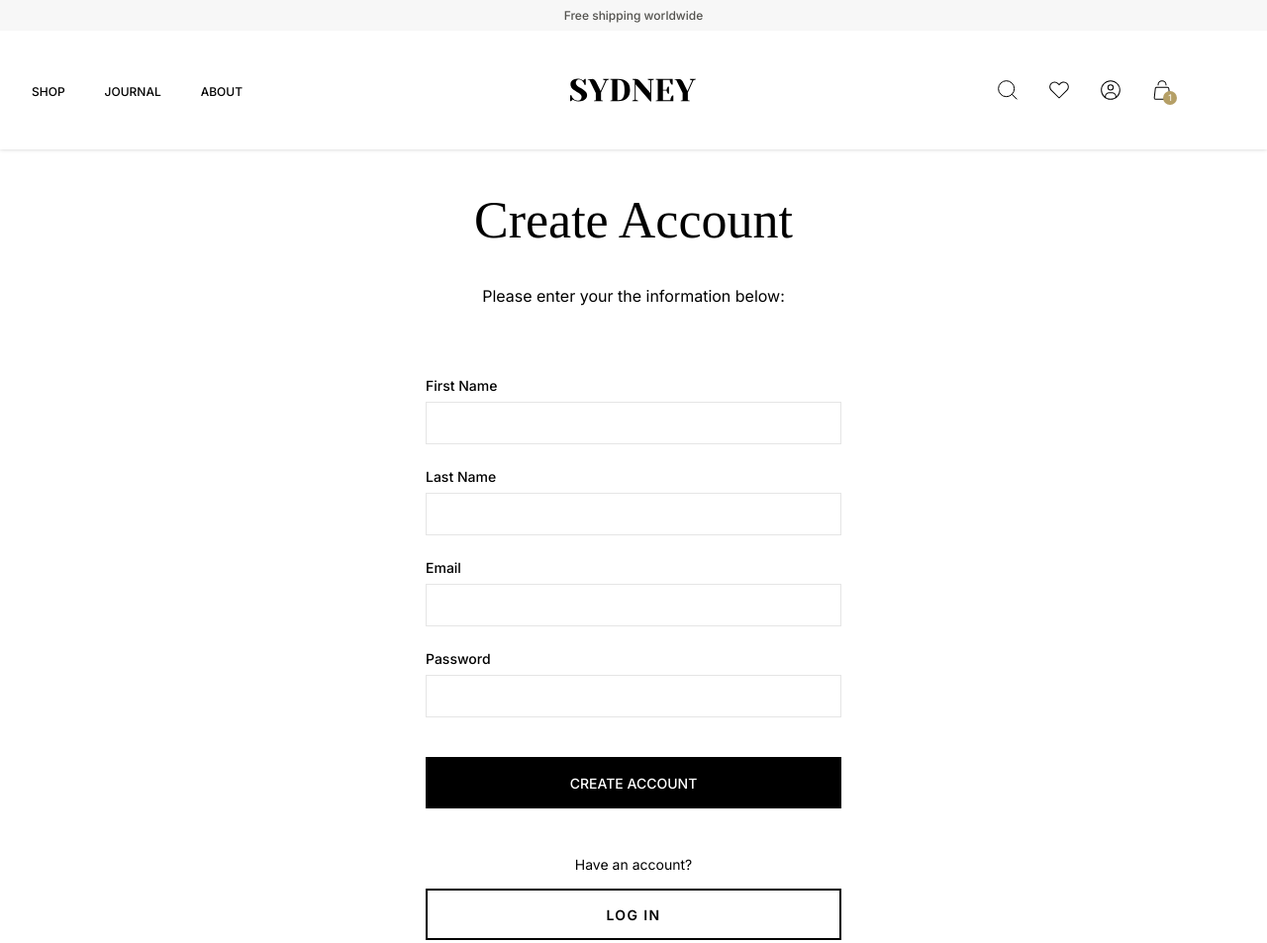
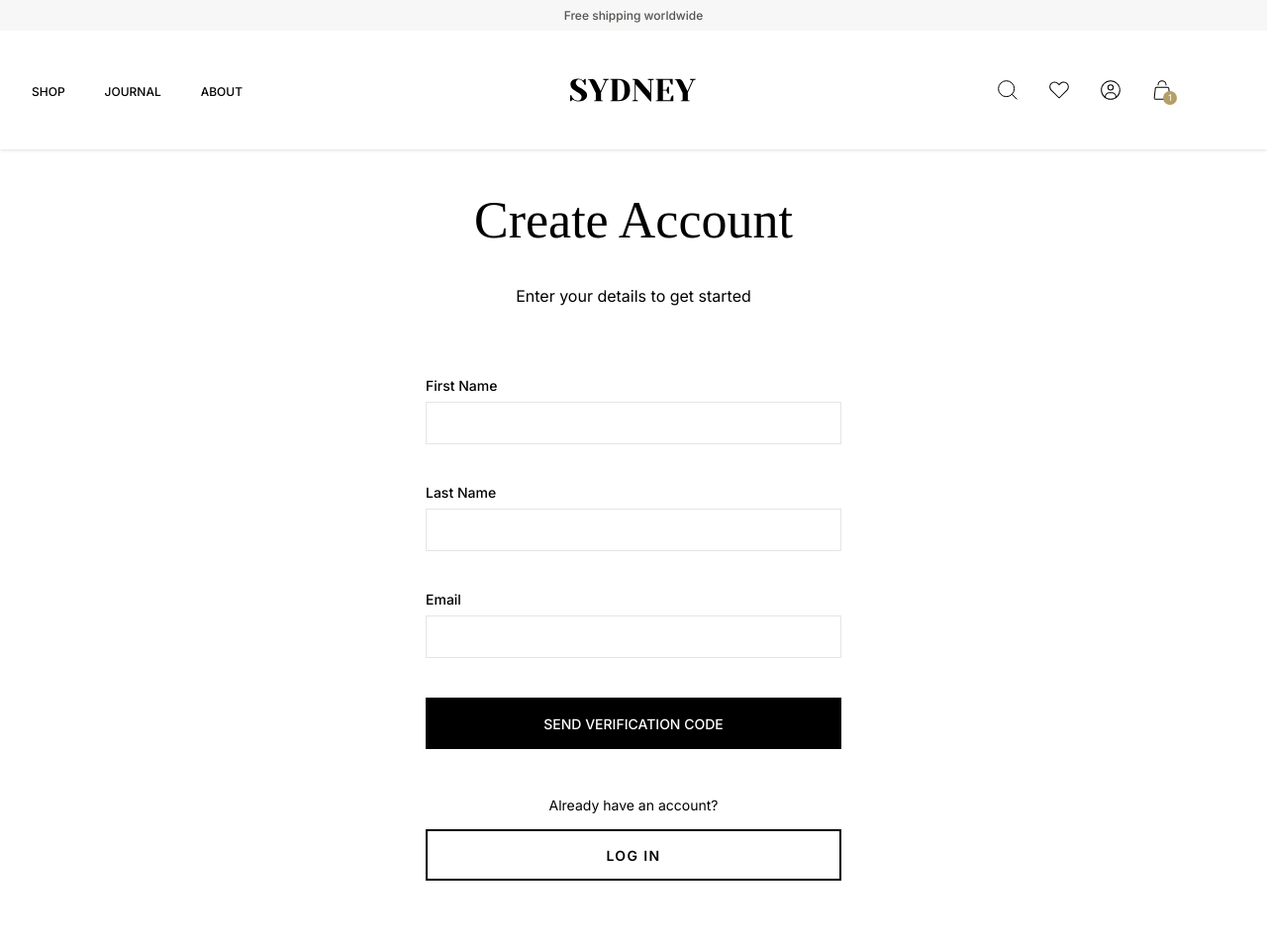
Before and after one commit to afterresultcounselling-ai/Ecommerce, a Gatsby site: page /signup in a window 1280 px wide. Shown: the top 953 px of the page at 99% size. Built offline with nearby package versions, Linux system fonts and the light colour scheme; Gatsby itself is replaced by a stand-in of ours; a web font is replaced by a local one.

Commit message:
Update signup.js

```diff
--- a/src/pages/signup.js
+++ b/src/pages/signup.js
@@ -1,10 +1,5 @@
-import React, { useState } from 'react';
+import React, { useState, useRef, useEffect } from 'react';
 import { navigate } from 'gatsby';
-import {
-  validateEmail,
-  validateStrongPassword,
-  isEmpty,
-} from '../helpers/general';
 import * as styles from './signup.module.css';
 
 import AttributeGrid from '../components/AttributeGrid/AttributeGrid';
@@ -12,128 +7,195 @@ import Layout from '../components/Layout/Layout';
 import FormInputField from '../components/FormInputField/FormInputField';
 import Button from '../components/Button';
 
-const SignupPage = (props) => {
-  const initialState = {
-    firstName: '',
-    lastName: '',
-    email: '',
-    password: '',
+// ── CONFIG ──────────────────────────────────────────────────────────────────
+const EMAILJS_SERVICE  = 'service_e4fso3l';
+const EMAILJS_TEMPLATE = 'template_h3ygh8c';
+const EMAILJS_PUBLIC   = 'nFt7Ce9WQYXL-GF4E';
+const APPS_SCRIPT_URL  = 'YOUR_APPS_SCRIPT_URL'; // replace after deploying Apps Script
+// ────────────────────────────────────────────────────────────────────────────
+
+const loadEmailJS = () =>
+  new Promise((resolve) => {
+    if (window.emailjs) { resolve(window.emailjs); return; }
+    const s = document.createElement('script');
+    s.src = 'https://cdn.jsdelivr.net/npm/@emailjs/browser@4/dist/email.min.js';
+    s.onload = () => {
+      window.emailjs?.init(EMAILJS_PUBLIC);
+      resolve(window.emailjs || null);
+    };
+    s.onerror = () => resolve(null);
+    document.head.appendChild(s);
+  });
+
+const SignupPage = () => {
+  // ── form state ─────────────────────────────────────────────────────────
+  const [form, setForm]           = useState({ firstName: '', lastName: '', email: '' });
+  const [errors, setErrors]       = useState({});
+  const [otpStep, setOtpStep]     = useState(false);
+  const [otp, setOtp]             = useState(['', '', '', '', '', '']);
+  const [otpError, setOtpError]   = useState('');
+  const [loading, setLoading]     = useState(false);
+  const [resendTimer, setResendTimer] = useState(0);
+  const otpRefs = useRef([]);
+  const timerRef = useRef(null);
+
+  useEffect(() => () => clearInterval(timerRef.current), []);
+
+  // ── helpers ────────────────────────────────────────────────────────────
+  const startResendTimer = () => {
+    setResendTimer(30);
+    clearInterval(timerRef.current);
+    timerRef.current = setInterval(() => {
+      setResendTimer((t) => { if (t <= 1) { clearInterval(timerRef.current); return 0; } return t - 1; });
+    }, 1000);
   };
 
-  const errorState = {
-    firstName: '',
-    lastName: '',
-    email: '',
-    password: '',
+  const validate = () => {
+    const e = {};
+    if (!form.firstName.trim()) e.firstName = 'First name is required';
+    if (!form.lastName.trim())  e.lastName  = 'Last name is required';
+    if (!/^[^\s@]+@[^\s@]+\.[^\s@]+$/.test(form.email)) e.email = 'Enter a valid email address';
+    setErrors(e);
+    return Object.keys(e).length === 0;
   };
 
-  const [signupForm, setSignupForm] = useState(initialState);
-  const [errorForm, setErrorForm] = useState(errorState);
+  const generateOtp = () => Math.floor(100000 + Math.random() * 900000).toString();
 
-  const handleChange = (id, e) => {
-    const tempForm = { ...signupForm, [id]: e };
-    setSignupForm(tempForm);
-  };
-
-  const handleSubmit = (e) => {
-    e.preventDefault();
-    let validForm = true;
-    const tempError = { ...errorState };
-
-    if (isEmpty(signupForm.firstName) === true) {
-      tempError.firstName = 'Field required';
-      validForm = false;
+  const sendOtp = async () => {
+    if (!validate()) return;
+    setLoading(true);
+    const code = generateOtp();
+    try {
+      const ejs = await loadEmailJS();
+      if (ejs) {
+        await ejs.send(EMAILJS_SERVICE, EMAILJS_TEMPLATE, {
+          email:    form.email,
+          passcode: code,
+          time:     '5 minutes',
+        });
       }
-
-    if (isEmpty(signupForm.lastName) === true) {
-      tempError.lastName = 'Field required';
-      validForm = false;
-    }
-
-    if (validateEmail(signupForm.email) !== true) {
-      tempError.email =
-        'Please use a valid email address, such as user@example.com.';
-      validForm = false;
-    }
-
-    if (validateStrongPassword(signupForm.password) !== true) {
-      tempError.password =
-        'Password must have at least 8 characters, 1 lowercase, 1 uppercase and 1 numeric character.';
-      validForm = false;
-    }
-
-    if (validForm === true) {
-      setErrorForm(errorState);
-      navigate('/accountSuccess');
-      window.localStorage.setItem('key', 'sampleToken');
-      //create account endpoint
-    } else {
-      setErrorForm(tempError);
+      // log to Apps Script (fire-and-forget)
+      fetch(APPS_SCRIPT_URL, {
+        method: 'POST',
+        headers: { 'Content-Type': 'text/plain' },
+        body: JSON.stringify({ action: 'logOtpSent', email: form.email }),
+      }).catch(() => {});
+    } catch (_) {
+      // OTP still stored even if email fails
+    } finally {
+      sessionStorage.setItem(
+        'signupOTP',
+        JSON.stringify({ code, email: form.email, expiry: Date.now() + 5 * 60 * 1000 })
+      );
+      setOtpStep(true);
+      startResendTimer();
+      setLoading(false);
     }
   };
 
+  const handleOtpInput = (val, idx) => {
+    if (!/^\d?$/.test(val)) return;
+    const next = [...otp];
+    next[idx] = val;
+    setOtp(next);
+    if (val && idx < 5) otpRefs.current[idx + 1]?.focus();
+  };
+
+  const handleOtpKey = (e, idx) => {
+    if (e.key === 'Backspace' && !otp[idx] && idx > 0) {
+      otpRefs.current[idx - 1]?.focus();
+    }
+  };
+
+  const verifyOtp = () => {
+    const entered = otp.join('');
+    if (entered.length < 6) { setOtpError('Please enter the 6-digit code'); return; }
+    const stored = JSON.parse(sessionStorage.getItem('signupOTP') || 'null');
+    if (!stored || Date.now() > stored.expiry) { setOtpError('OTP expired. Please resend.'); return; }
+    if (stored.email !== form.email)            { setOtpError('Email mismatch. Start over.'); return; }
+    if (stored.code !== entered)                { setOtpError('Incorrect code. Try again.'); return; }
+
+    // ── save user to Apps Script / Google Sheets ──
+    const user = { firstName: form.firstName, lastName: form.lastName, email: form.email, createdAt: new Date().toISOString() };
+    fetch(APPS_SCRIPT_URL, {
+      method: 'POST',
+      headers: { 'Content-Type': 'text/plain' },
+      body: JSON.stringify({ action: 'createUser', ...user }),
+    }).catch(() => {});
+
+    // persist session locally
+    localStorage.setItem('user', JSON.stringify(user));
+    sessionStorage.removeItem('signupOTP');
+    navigate('/accountSuccess');
+  };
+
+  // ── render ─────────────────────────────────────────────────────────────
   return (
     <Layout disablePaddingBottom={true}>
       <div className={styles.root}>
         <div className={styles.signupFormContainer}>
+          {!otpStep ? (
+            <>
               <h1 className={styles.title}>Create Account</h1>
+              <span className={styles.subtitle}>Enter your details to get started</span>
+
+              <div className={styles.signupForm}>
+                <div><FormInputField id={'firstName'} value={form.firstName} handleChange={(id, e) => setForm({ ...form, [id]: e })} type={'input'} labelName={'First Name'} error={errors.firstName} /></div>
+                <div><FormInputField id={'lastName'}  value={form.lastName}  handleChange={(id, e) => setForm({ ...form, [id]: e })} type={'input'} labelName={'Last Name'}  error={errors.lastName}  /></div>
+                <div><FormInputField id={'email'}     value={form.email}     handleChange={(id, e) => setForm({ ...form, [id]: e })} type={'email'} labelName={'Email'}      error={errors.email}     /></div>
+
+                <Button fullWidth level={'primary'} onClick={sendOtp} disabled={loading}>
+                  {loading ? 'Sending OTP…' : 'Send Verification Code'}
+                </Button>
+
+                <span className={styles.reminder}>Already have an account?</span>
+                <Button type={'button'} onClick={() => navigate('/login')} fullWidth level={'secondary'}>
+                  Log In
+                </Button>
+              </div>
+            </>
+          ) : (
+            <>
+              <h1 className={styles.title}>Verify Email</h1>
               <span className={styles.subtitle}>
-            Please enter your the information below:
+                We sent a 6-digit code to <strong>{form.email}</strong>
               </span>
-          <form
-            noValidate
-            className={styles.signupForm}
-            onSubmit={(e) => handleSubmit(e)}
-          >
-            <FormInputField
-              id={'firstName'}
-              value={signupForm.firstName}
-              handleChange={(id, e) => handleChange(id, e)}
-              type={'input'}
-              labelName={'First Name'}
-              error={errorForm.firstName}
+
+              <div className={styles.signupForm}>
+                <div className={styles.otpRow}>
+                  {otp.map((digit, i) => (
+                    <input
+                      key={i}
+                      ref={(el) => (otpRefs.current[i] = el)}
+                      className={styles.otpBox}
+                      type={'text'}
+                      inputMode={'numeric'}
+                      maxLength={1}
+                      value={digit}
+                      onChange={(e) => handleOtpInput(e.target.value, i)}
+                      onKeyDown={(e) => handleOtpKey(e, i)}
                     />
+                  ))}
+                </div>
 
-            <FormInputField
-              id={'lastName'}
-              value={signupForm.lastName}
-              handleChange={(id, e) => handleChange(id, e)}
-              type={'input'}
-              labelName={'Last Name'}
-              error={errorForm.lastName}
-            />
+                {otpError && <span className={styles.otpError}>{otpError}</span>}
 
-            <FormInputField
-              id={'email'}
-              value={signupForm.email}
-              handleChange={(id, e) => handleChange(id, e)}
-              type={'email'}
-              labelName={'Email'}
-              error={errorForm.email}
-            />
+                <Button fullWidth level={'primary'} onClick={verifyOtp}>
+                  Verify &amp; Create Account
+                </Button>
 
-            <FormInputField
-              id={'password'}
-              value={signupForm.password}
-              handleChange={(id, e) => handleChange(id, e)}
-              type={'password'}
-              labelName={'Password'}
-              error={errorForm.password}
-            />
+                <span className={styles.reminder}>
+                  {resendTimer > 0
+                    ? `Resend code in ${resendTimer}s`
+                    : <span className={styles.resendLink} onClick={sendOtp}>Resend Code</span>}
+                </span>
 
-            <Button fullWidth type={'submit'} level={'primary'}>
-              create account
+                <Button type={'button'} onClick={() => { setOtpStep(false); setOtp(['','','','','','']); setOtpError(''); }} fullWidth level={'secondary'}>
+                  Go Back
                 </Button>
-            <span className={styles.reminder}>Have an account?</span>
-            <Button
-              type={'button'}
-              onClick={() => navigate('/login')}
-              fullWidth
-              level={'secondary'}
-            >
-              log in
-            </Button>
-          </form>
+              </div>
+            </>
+          )}
         </div>
 
         <div className={styles.attributeGridContainer}>
```
Lines whose indentation alone changed are shown as unchanged.
